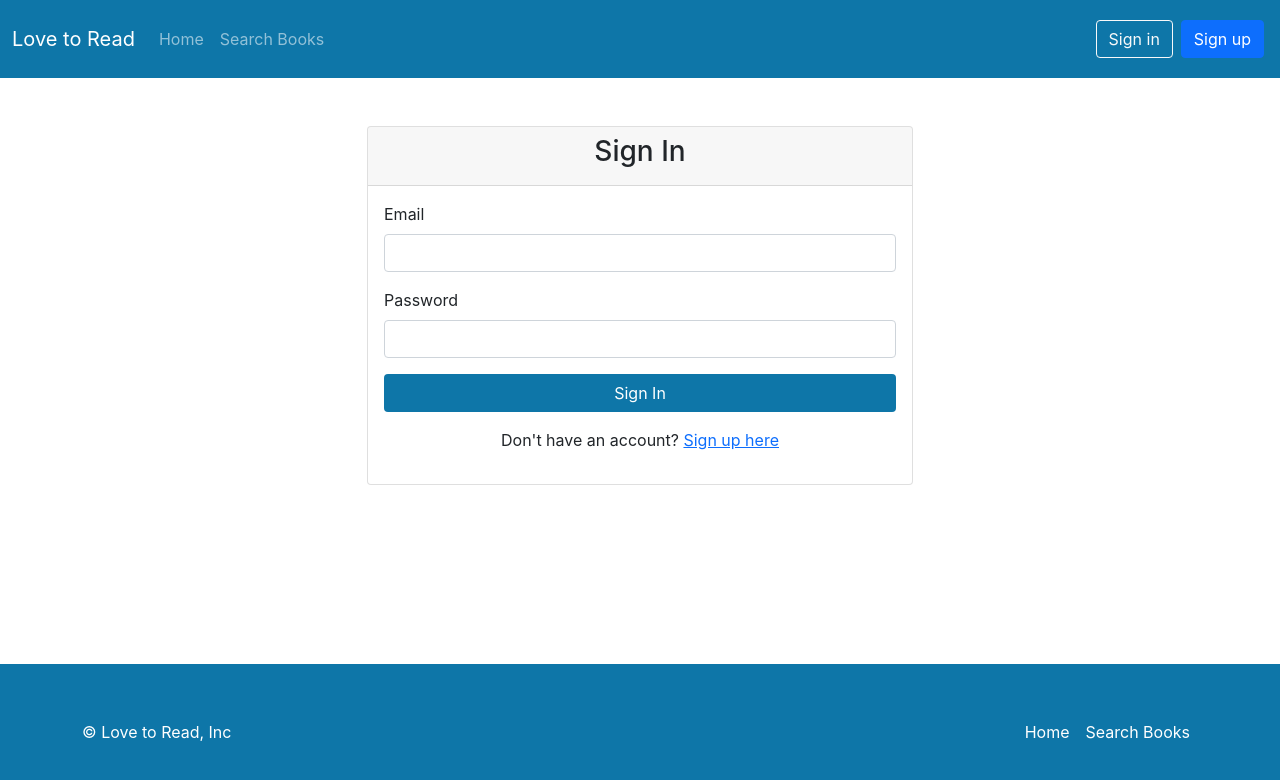
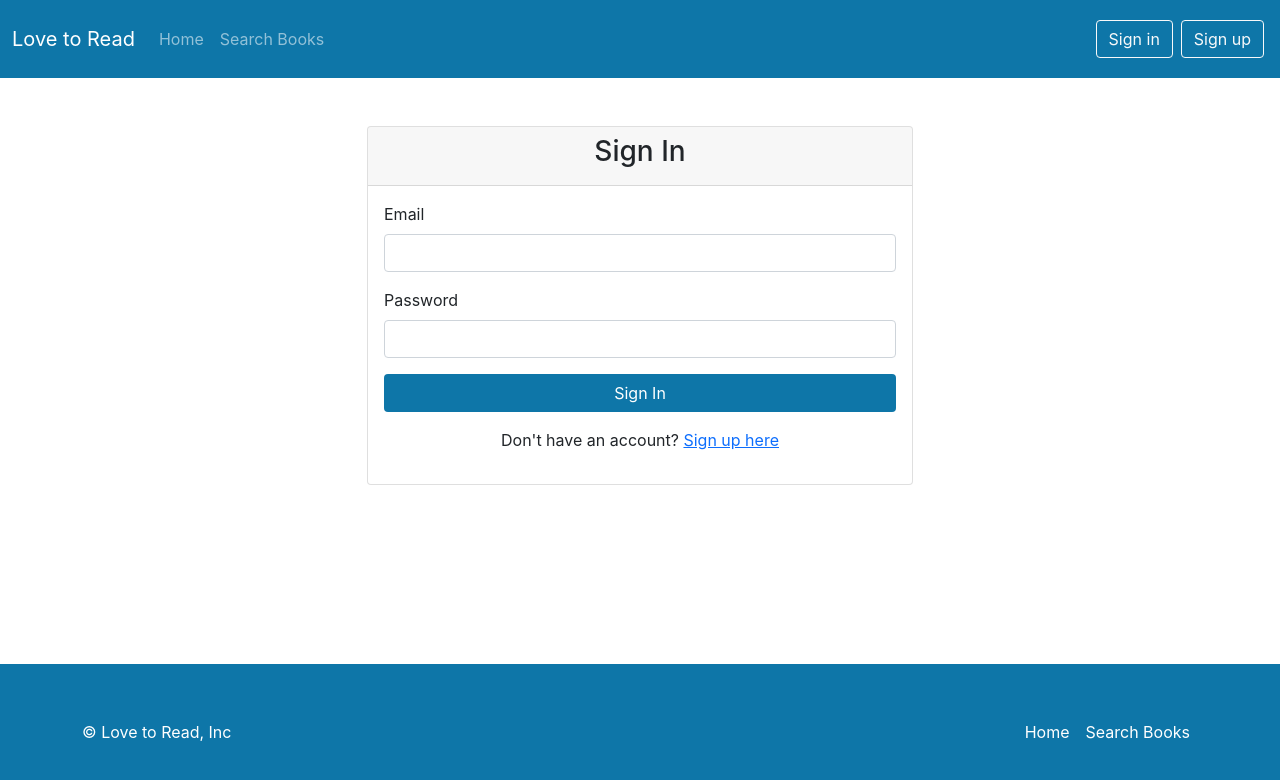
Before and after one commit to mmj05/library-app-frontend, a React (Create React App) app: page /login in a window 1280 px wide. Shown: the top 780 px of the page. Built offline with nearby package versions, Linux system fonts and the light colour scheme; no server answers.

Commit message:
Update button styling in Navbar component to use outline-light class for improved visibility and consistency.

```diff
--- a/src/layouts/NavbarAndFooter/Navbar.tsx
+++ b/src/layouts/NavbarAndFooter/Navbar.tsx
@@ -83,7 +83,7 @@ export const Navbar = () => {
                                 <li className='nav-item m-1'>
                                     <Link
                                         type='button'
-                                        className='btn btn-primary'
+                                        className='btn btn-outline-light'
                                         to='/register'
                                     >
                                         Sign up
```
